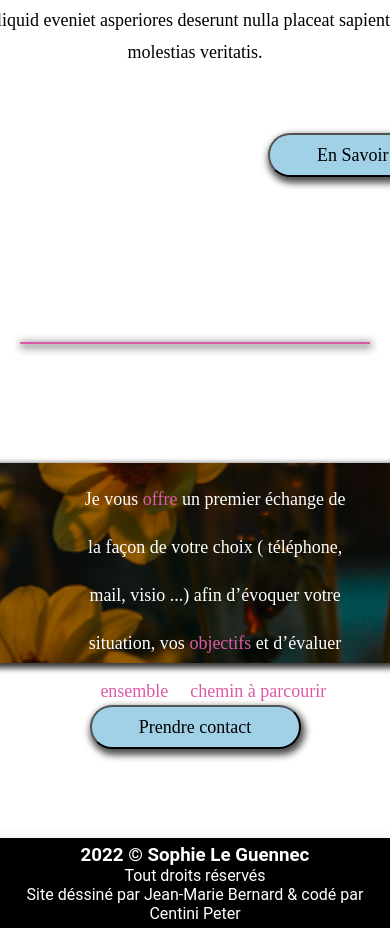
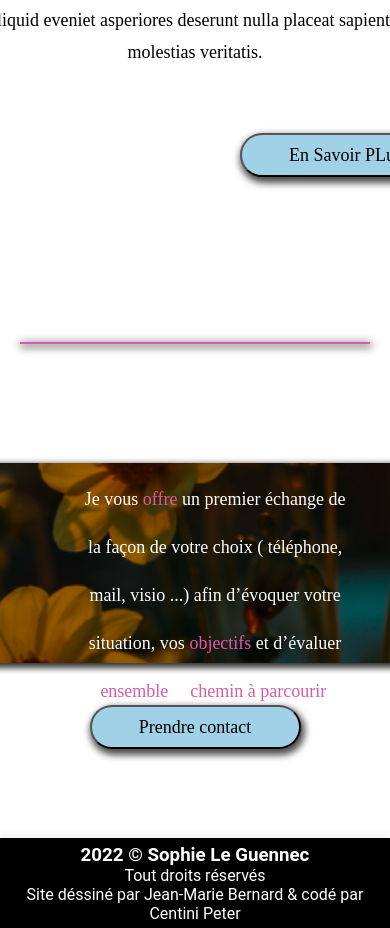
Before and after one commit to peter-centini/sophie-leguennec, a React (Create React App) app: page / in a window 390 px wide. Shown: the part 780-1708 px from the top of the page. Built offline with nearby package versions, Linux system fonts and the light colour scheme.

Commit message:
finished home

```diff
--- a/src/pages/Home/home.css
+++ b/src/pages/Home/home.css
@@ -221,7 +221,7 @@
     }
 
     .btn {
-        margin: 48px 0px -4px 268px;
+        margin: 48px 0px -4px 240px;
     }
 
     .trait_footer {
```
